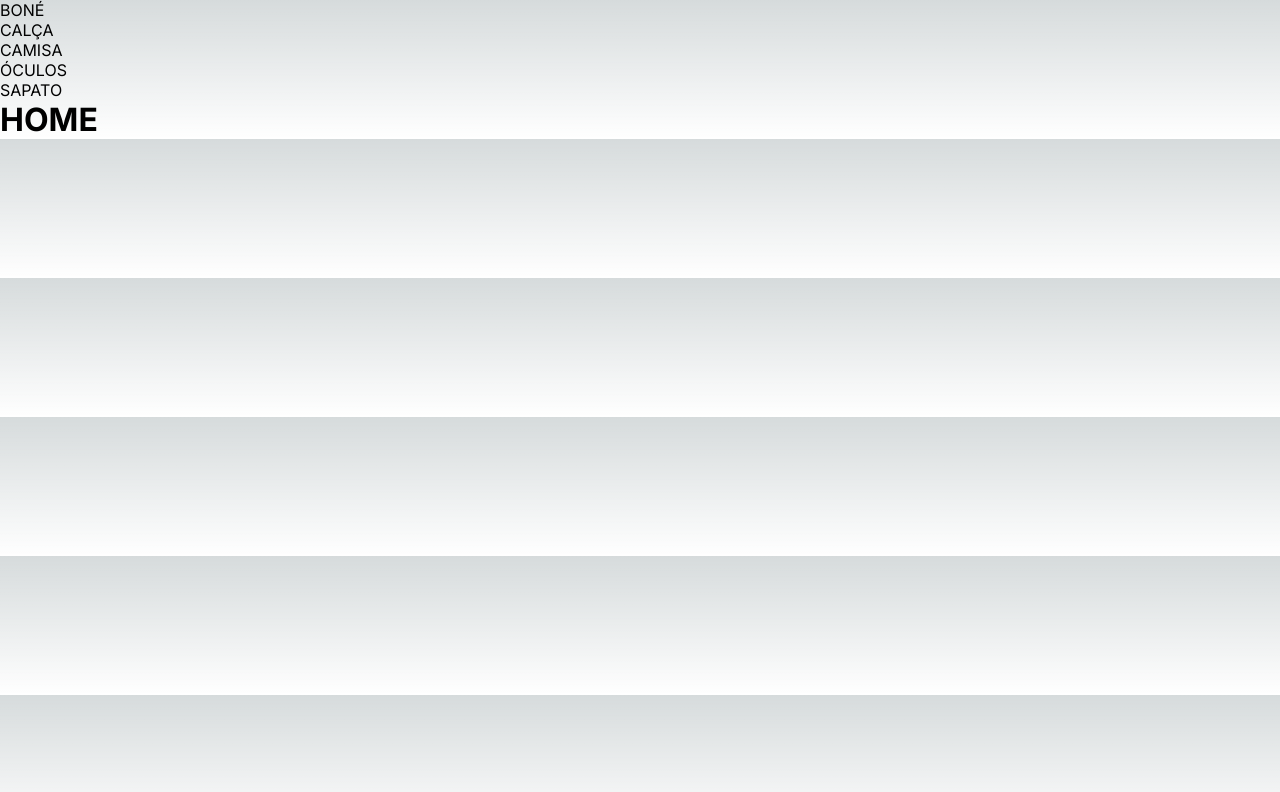
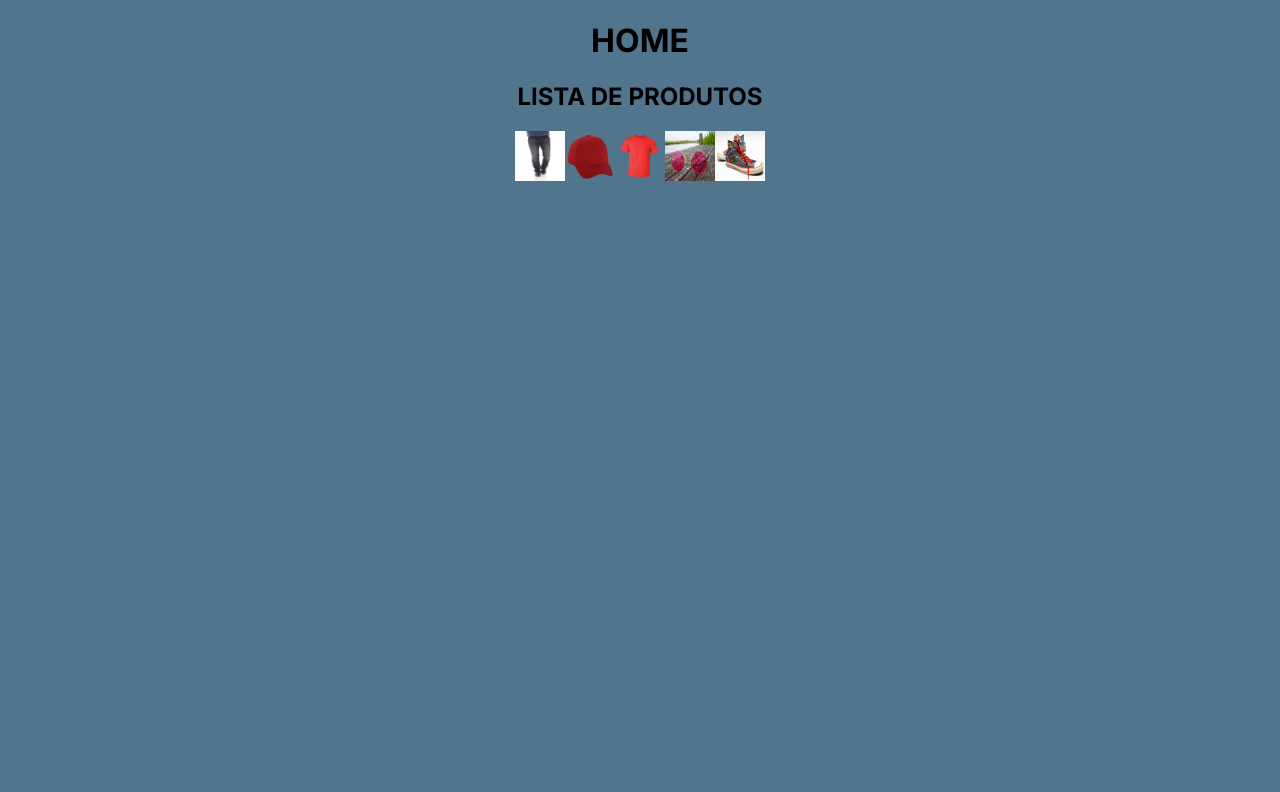
Before and after one commit to GEOVANAAPROGRAMMER/Next-cp3, a Next.js app in the folder cp3-exercicio/: page / in a window 1280 px wide. Shown: the top 792 px of the page. Built offline with nearby package versions, Linux system fonts and the light colour scheme.

Commit message:
criação dos cards + estilização

```diff
--- a/cp3-exercicio/src/app/globals.css
+++ b/cp3-exercicio/src/app/globals.css
@@ -1,107 +1,15 @@
-:root {
-  --max-width: 1100px;
-  --border-radius: 12px;
-  --font-mono: ui-monospace, Menlo, Monaco, 'Cascadia Mono', 'Segoe UI Mono',
-    'Roboto Mono', 'Oxygen Mono', 'Ubuntu Monospace', 'Source Code Pro',
-    'Fira Mono', 'Droid Sans Mono', 'Courier New', monospace;
 
-  --foreground-rgb: 0, 0, 0;
-  --background-start-rgb: 214, 219, 220;
-  --background-end-rgb: 255, 255, 255;
 
-  --primary-glow: conic-gradient(
-    from 180deg at 50% 50%,
-    #16abff33 0deg,
-    #0885ff33 55deg,
-    #54d6ff33 120deg,
-    #0071ff33 160deg,
-    transparent 360deg
-  );
-  --secondary-glow: radial-gradient(
-    rgba(255, 255, 255, 1),
-    rgba(255, 255, 255, 0)
-  );
-
-  --tile-start-rgb: 239, 245, 249;
-  --tile-end-rgb: 228, 232, 233;
-  --tile-border: conic-gradient(
-    #00000080,
-    #00000040,
-    #00000030,
-    #00000020,
-    #00000010,
-    #00000010,
-    #00000080
-  );
-
-  --callout-rgb: 238, 240, 241;
-  --callout-border-rgb: 172, 175, 176;
-  --card-rgb: 180, 185, 188;
-  --card-border-rgb: 131, 134, 135;
-}
-
-@media (prefers-color-scheme: dark) {
-  :root {
-    --foreground-rgb: 255, 255, 255;
-    --background-start-rgb: 0, 0, 0;
-    --background-end-rgb: 0, 0, 0;
-
-    --primary-glow: radial-gradient(rgba(1, 65, 255, 0.4), rgba(1, 65, 255, 0));
-    --secondary-glow: linear-gradient(
-      to bottom right,
-      rgba(1, 65, 255, 0),
-      rgba(1, 65, 255, 0),
-      rgba(1, 65, 255, 0.3)
-    );
-
-    --tile-start-rgb: 2, 13, 46;
-    --tile-end-rgb: 2, 5, 19;
-    --tile-border: conic-gradient(
-      #ffffff80,
-      #ffffff40,
-      #ffffff30,
-      #ffffff20,
-      #ffffff10,
-      #ffffff10,
-      #ffffff80
-    );
-
-    --callout-rgb: 20, 20, 20;
-    --callout-border-rgb: 108, 108, 108;
-    --card-rgb: 100, 100, 100;
-    --card-border-rgb: 200, 200, 200;
-  }
-}
-
-* {
+body {
   box-sizing: border-box;
   padding: 0;
   margin: 0;
+  text-decoration: none;
+  text-align: center;
+  background: #52758e;
+
+
+
+
+
 }
-
-html,
-body {
-  max-width: 100vw;
-  overflow-x: hidden;
-}
-
-body {
-  color: rgb(var(--foreground-rgb));
-  background: linear-gradient(
-      to bottom,
-      transparent,
-      rgb(var(--background-end-rgb))
-    )
-    rgb(var(--background-start-rgb));
-}
-
-a {
-  color: inherit;
-  text-decoration: none;
-}
-
-@media (prefers-color-scheme: dark) {
-  html {
-    color-scheme: dark;
-  }
-}
--- a/cp3-exercicio/src/app/layout.jsx
+++ b/cp3-exercicio/src/app/layout.jsx
@@ -1,6 +1,7 @@
 import Link from 'next/link'
 import './globals.css'
 import { Inter } from 'next/font/google'
+import Image from 'next/image'
 
 const inter = Inter({ subsets: ['latin'] })
 
@@ -16,15 +17,29 @@ export default function RootLayout({ children }) {
 
           <nav>
 
-            <p><Link href="/produtos/bone">BONÉ</Link></p>
-            <p><Link href="/produtos/calca">CALÇA</Link></p>
-            <p><Link href="/produtos/camisa">CAMISA</Link></p>
-            <p><Link href="/produtos/oculos">ÓCULOS</Link></p>
-            <p><Link href="/produtos/sapato">SAPATO</Link></p>
+
 
           </nav>
 
         {children}
+        <h2>LISTA DE PRODUTOS</h2>
+
+        <Image src="/img/calca.jpg" alt='calca' width={50} height={50}/>
+          <Link href="/produtos/calca"></Link>
+
+          <Image src="/img/bone.png" alt='bone' width={50} height={50}/>
+          <Link href="/produtos/bone"></Link>
+
+          <Image src="/img/camisa.png" alt='camisa' width={50} height={50}/>
+          <Link href="/produtos/camisa"></Link>
+
+          <Image src="/img/oculos.jpg" alt='oculos' width={50} height={50}/>
+          <Link href="/produtos/oculos"></Link>
+
+          <Image src="/img/sapato.jpg" alt='sapato' width={50} height={50}/>
+          <Link href="/produtos/sapato"></Link>
+
+
 
       </body>
     </html>
--- a/cp3-exercicio/src/app/produtos/bone/page.jsx
+++ b/cp3-exercicio/src/app/produtos/bone/page.jsx
@@ -5,7 +5,7 @@ export default function Bone () {
         <div>
             <h1>BONÉ</h1>
             <div>
-                <p>bgbskvnsfoanfsvsvsnvinvsvnsv</p>
+                <p>R$120,00</p>
 
                 <figure>
                     <Image src="/img/bone.png" alt="Bone" width={320} height={188}/>
--- a/cp3-exercicio/src/app/produtos/calca/page.jsx
+++ b/cp3-exercicio/src/app/produtos/calca/page.jsx
@@ -5,7 +5,7 @@ export default function Calca () {
       <div>
         <h1>CALÇA</h1>
         <div>
-                <p>bgbskvnsfoanfsvsvsnvinvsvnsv</p>
+                <p>R$350,00</p>
 
                 <figure>
                     <Image src="/img/calca.jpg" alt="Calça" width={320} height={300}/>
```
Also changed, not shown: cp3-exercicio/src/app/produtos/[id]/page.jsx (added, +8 -0 lines), cp3-exercicio/src/app/produtos/mosfet/[slug]/page.jsx (added, +8 -0 lines).
